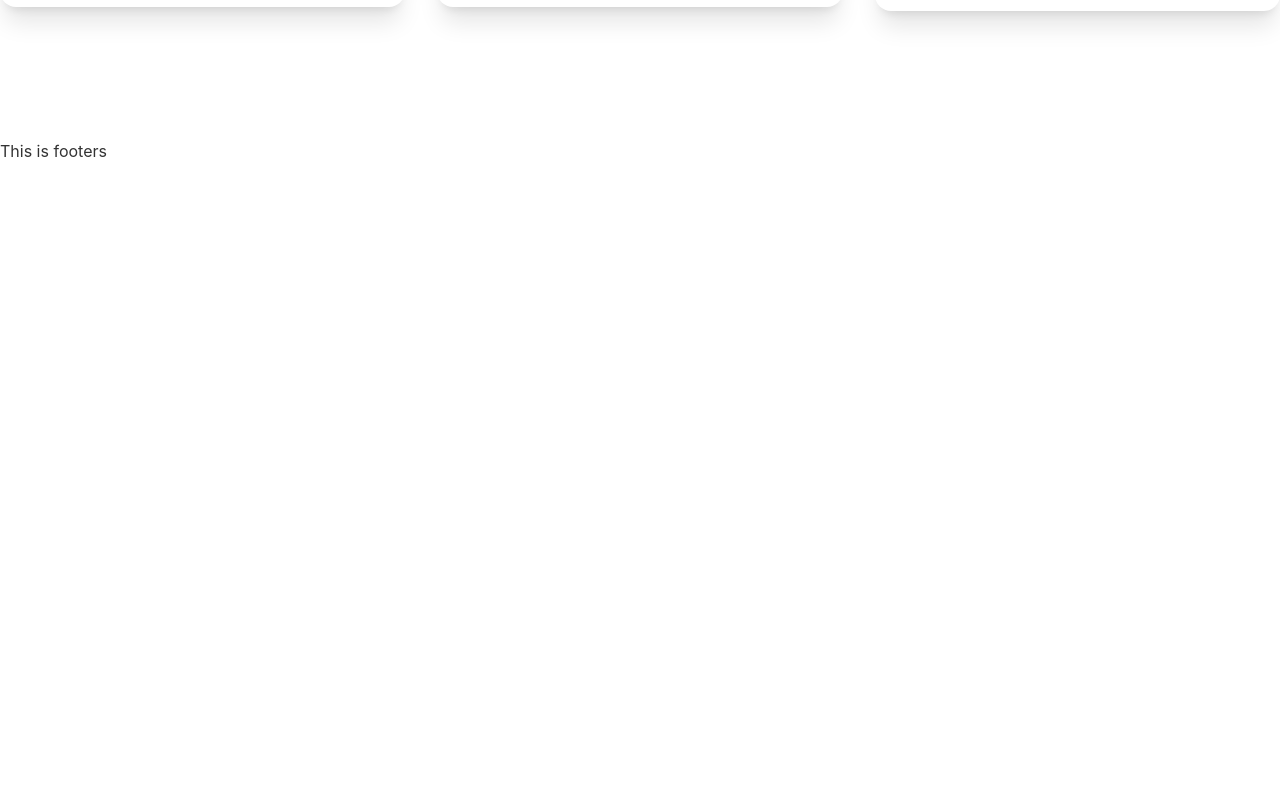
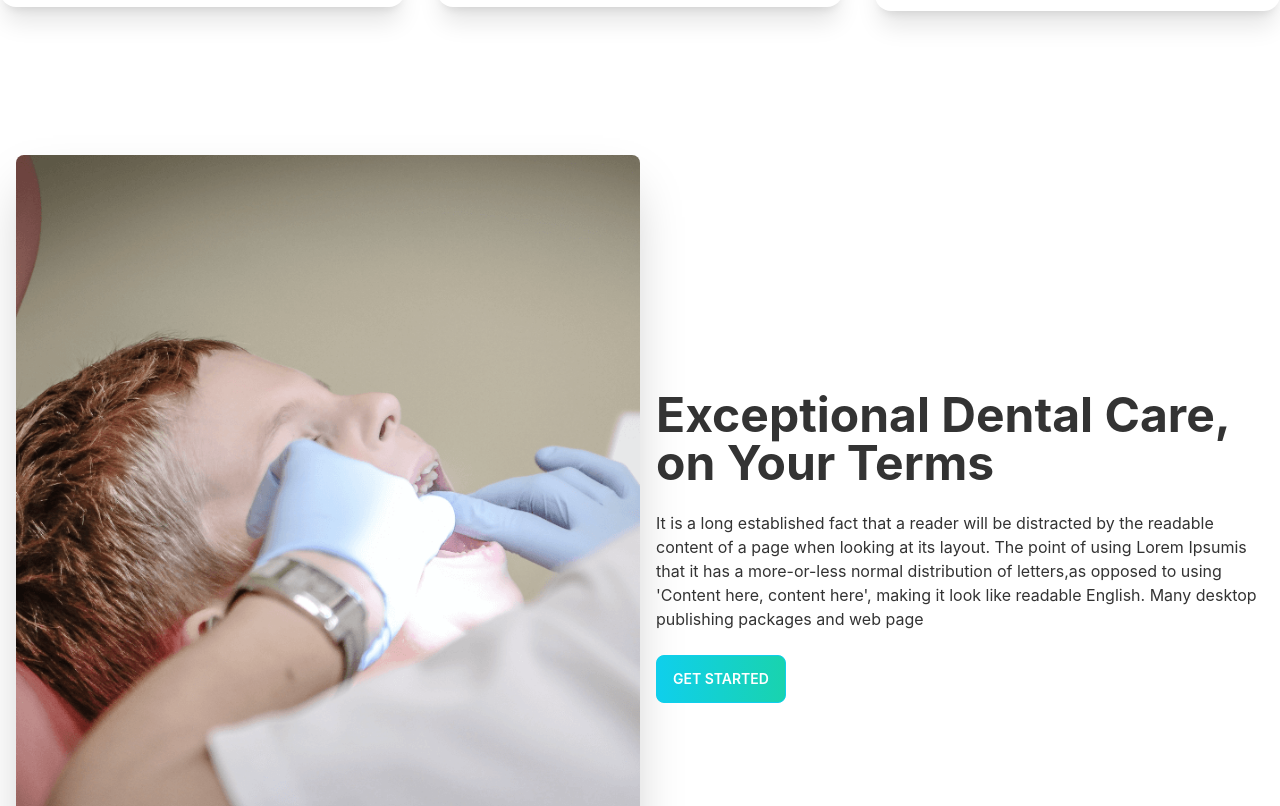
Before and after one commit to tahdiislam/doctors-portal, a React (Vite) app: page / in a window 1280 px wide. Shown: the part 1576-2382 px from the top of the page. Before the commit the page ends 1739 px from the top, so only its background shows below. Built offline with nearby package versions, Linux system fonts and the light colour scheme.

Commit message:
add treatment section

```diff
--- /dev/null
+++ b/src/Pages/Home/Component/Treatment1.jsx
@@ -0,0 +1,22 @@
+import React from 'react';
+import PrimaryBtn from '../../../Component/PrimaryBtn';
+import treatment from "../../../assets/images/treatment.png"
+
+const Treatment1 = () => {
+    return (
+        <div>
+            <div className="hero min-h-screen">
+                <div className="hero-content flex-col lg:flex-row">
+                    <img src={treatment} className="w-1/2 rounded-lg shadow-2xl" />
+                    <div className='w-1/2'>
+                        <h1 className="text-5xl font-bold">Exceptional Dental Care, on Your Terms</h1>
+                        <p className="py-6">It is a long established fact that a reader will be distracted by the readable content of a page when looking at its layout. The point of using Lorem Ipsumis that it has a more-or-less normal distribution of letters,as opposed to using 'Content here, content here', making it look like readable English. Many desktop publishing packages and web page</p>
+                        <PrimaryBtn>Get Started</PrimaryBtn>
+                    </div>
+                </div>
+            </div>
+        </div>
+    );
+};
+
+export default Treatment1;
--- a/src/Pages/Home/Home.jsx
+++ b/src/Pages/Home/Home.jsx
@@ -2,6 +2,7 @@
 import Contacts from './Component/Contacts/Contacts';
 import Services from './Component/Services/Services';
 import TopBanner from './Component/TopBanner';
+import Treatment1 from './Component/Treatment1';
 
 const Home = () => {
   return (
@@ -9,6 +10,7 @@
       <TopBanner />
       <Contacts />
       <Services />
+      <Treatment1/>
     </div>
   );
 };
```
